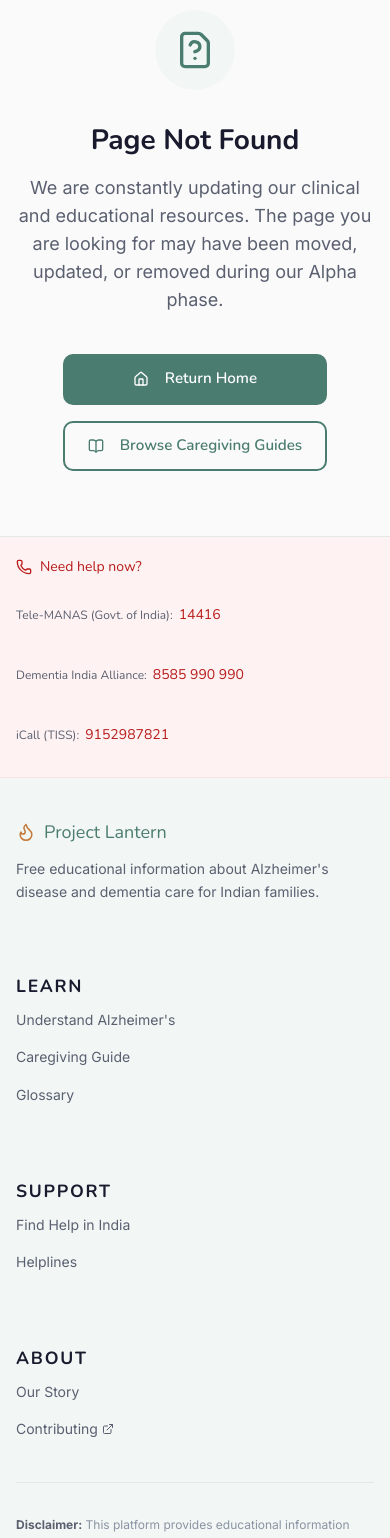
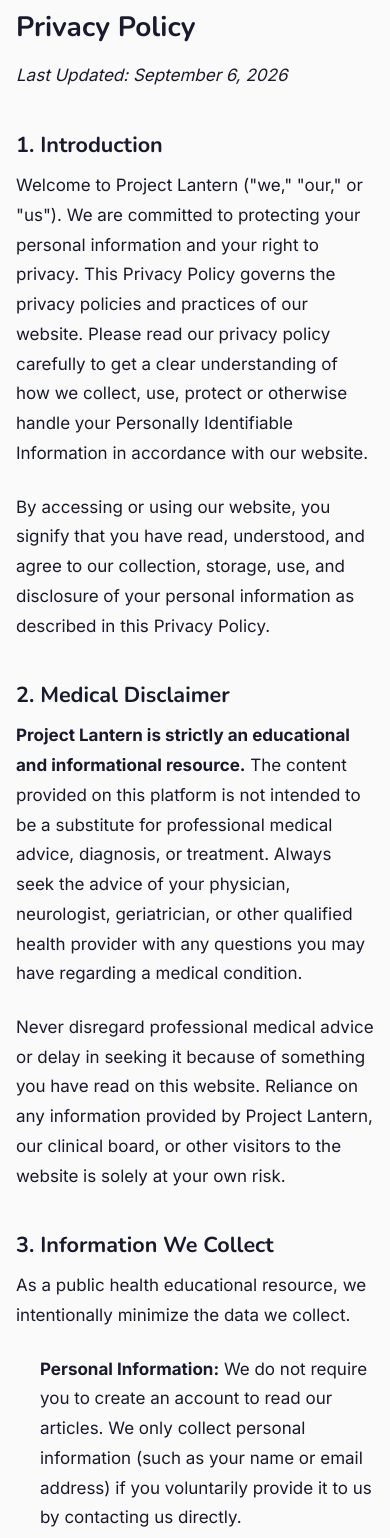
Before and after one commit to Shivalik-Capital/project-lantern, a Next.js app: page /privacy in a window 390 px wide. Before the commit this address had no page. Shown: the part 120-1658 px from the top of the page. Built offline with nearby package versions, Linux system fonts and the light colour scheme.

Commit message:
feat: add privacy policy, medically reviewed badges, and mobile viewport optimizations

```diff
--- a/app/layout.tsx
+++ b/app/layout.tsx
@@ -15,6 +15,13 @@
   variable: '--font-inter',
   display: 'swap',
 })
+
+export const viewport: import('next').Viewport = {
+  width: 'device-width',
+  initialScale: 1,
+  maximumScale: 1,
+  themeColor: '#4a7c6f',
+}
 
 export const metadata: Metadata = {
   title: {
--- /dev/null
+++ b/app/privacy/page.tsx
@@ -0,0 +1,81 @@
+import type { Metadata } from 'next'
+
+export const metadata: Metadata = {
+  title: 'Privacy Policy',
+  description: 'Privacy Policy and Terms of Use for Project Lantern.',
+}
+
+export default function PrivacyPolicyPage() {
+  return (
+    <div className="container-layout py-16 md:py-24">
+      <div className="content-column">
+        <h1 className="text-3xl md:text-5xl font-sans font-800 text-text leading-tight mb-8">
+          Privacy Policy
+        </h1>
+
+        <div className="prose max-w-none">
+          <p className="text-text-muted italic mb-10">Last Updated: September 6, 2026</p>
+
+          <h2>1. Introduction</h2>
+          <p>
+            Welcome to Project Lantern ("we," "our," or "us"). We are committed to protecting your personal information and your right to privacy. This Privacy Policy governs the privacy policies and practices of our website. Please read our privacy policy carefully to get a clear understanding of how we collect, use, protect or otherwise handle your Personally Identifiable Information in accordance with our website.
+          </p>
+          <p>
+            By accessing or using our website, you signify that you have read, understood, and agree to our collection, storage, use, and disclosure of your personal information as described in this Privacy Policy.
+          </p>
+
+          <h2>2. Medical Disclaimer</h2>
+          <p>
+            <strong>Project Lantern is strictly an educational and informational resource.</strong> The content provided on this platform is not intended to be a substitute for professional medical advice, diagnosis, or treatment. Always seek the advice of your physician, neurologist, geriatrician, or other qualified health provider with any questions you may have regarding a medical condition.
+          </p>
+          <p>
+            Never disregard professional medical advice or delay in seeking it because of something you have read on this website. Reliance on any information provided by Project Lantern, our clinical board, or other visitors to the website is solely at your own risk.
+          </p>
+
+          <h2>3. Information We Collect</h2>
+          <p>
+            As a public health educational resource, we intentionally minimize the data we collect.
+          </p>
+          <ul>
+            <li><strong>Personal Information:</strong> We do not require you to create an account to read our articles. We only collect personal information (such as your name or email address) if you voluntarily provide it to us by contacting us directly.</li>
+            <li><strong>Usage Data:</strong> We may automatically collect non-personally identifiable information when you visit, use, or navigate the site. This information does not reveal your specific identity (like your name or contact information) but may include device and usage information, such as your IP address, browser and device characteristics, operating system, referring URLs, and information about how and when you use our website. We use this information strictly to maintain the security and operation of our website, and for our internal analytics and reporting purposes.</li>
+          </ul>
+
+          <h2>4. How We Use Your Information</h2>
+          <p>
+            We use the information we collect or receive:
+          </p>
+          <ul>
+            <li>To facilitate your use of the website and ensure it is functioning optimally.</li>
+            <li>To respond to your inquiries and offer support.</li>
+            <li>To monitor and analyze usage and trends to improve your experience.</li>
+          </ul>
+
+          <h2>5. Sharing of Your Information</h2>
+          <p>
+            We will not share, sell, rent, or trade your personal information with third parties for their commercial purposes. We may share your information only in the following situations:
+          </p>
+          <ul>
+            <li><strong>Legal Obligations:</strong> We may disclose your information where we are legally required to do so in order to comply with applicable law, governmental requests, a judicial proceeding, court order, or legal process.</li>
+            <li><strong>Vital Interests and Legal Rights:</strong> We may disclose your information where we believe it is necessary to investigate, prevent, or take action regarding potential violations of our policies, suspected fraud, situations involving potential threats to the safety of any person and illegal activities, or as evidence in litigation in which we are involved.</li>
+          </ul>
+
+          <h2>6. Data Security</h2>
+          <p>
+            We have implemented appropriate technical and organizational security measures designed to protect the security of any personal information we process. However, please also remember that we cannot guarantee that the internet itself is 100% secure. Although we will do our best to protect your personal information, transmission of personal information to and from our website is at your own risk. You should only access the services within a secure environment.
+          </p>
+
+          <h2>7. Updates to This Policy</h2>
+          <p>
+            We may update this privacy policy from time to time. The updated version will be indicated by an updated "Revised" date and the updated version will be effective as soon as it is accessible. We encourage you to review this privacy policy frequently to be informed of how we are protecting your information.
+          </p>
+
+          <h2>8. Contact Us</h2>
+          <p>
+            If you have questions or comments about this policy or our privacy practices, please contact us through our public GitHub repository or email us directly if you have been provided with contact information.
+          </p>
+        </div>
+      </div>
+    </div>
+  )
+}
--- a/app/understand/[slug]/page.tsx
+++ b/app/understand/[slug]/page.tsx
@@ -1,7 +1,7 @@
 import type { Metadata } from 'next'
 import { notFound } from 'next/navigation'
 import Link from 'next/link'
-import { ArrowLeft, Clock, Calendar, User, ExternalLink, ShieldAlert } from 'lucide-react'
+import { ArrowLeft, Clock, Calendar, User, ExternalLink, ShieldCheck } from 'lucide-react'
 import { DisclaimerBanner } from '@/components/layout/DisclaimerBanner'
 
 import { articles } from '@/.velite'
@@ -59,6 +59,12 @@
               )}
               {article.status === 'under-review' && (
                 <span className="tag tag-amber">Under clinical review by SCARF India</span>
+              )}
+              {article.status === 'published' && (
+                <span className="inline-flex items-center gap-1.5 px-3 py-1 bg-green-50 text-green-700 border border-green-200 rounded-full font-sans font-700 text-xs tracking-wide uppercase shadow-sm">
+                  <ShieldCheck className="w-3.5 h-3.5" />
+                  Medically Reviewed
+                </span>
               )}
             </div>
 
--- a/components/layout/Footer.tsx
+++ b/components/layout/Footer.tsx
@@ -27,6 +27,7 @@
     heading: 'About',
     links: [
       { label: 'Our Story', href: '/about' },
+      { label: 'Privacy Policy', href: '/privacy' },
       { label: 'Contributing', href: 'https://github.com', external: true },
     ],
   },
@@ -121,7 +122,7 @@
             <strong className="text-text-muted">Disclaimer:</strong> This platform provides educational information only.
             It does not constitute medical advice, diagnosis or treatment.
             Always consult a qualified healthcare professional for medical concerns.
-            All articles on this site are marked as draft and have not yet been medically reviewed.
+            All articles on this site marked as 'Published' have been medically reviewed by our Clinical Board.
           </p>
           <div className="flex flex-col sm:flex-row sm:items-center sm:justify-between gap-2 text-xs text-text-subtle">
             <p>© {currentYear} Project Lantern. Code: MIT licence. Content: CC BY 4.0.</p>
--- a/components/layout/Header.tsx
+++ b/components/layout/Header.tsx
@@ -38,8 +38,8 @@
           <Link href="/clinical-board" aria-label="Learn about our Clinical Board" className="text-sm font-600 text-text-muted hover:text-primary transition-colors flex items-center gap-1.5">
             <Users className="w-4 h-4" aria-hidden="true" /> Clinical Board
           </Link>
-          <Link href="/understand" aria-label="Read Draft Articles" className="text-sm font-600 text-text-muted hover:text-primary transition-colors flex items-center gap-1.5">
-            <Heart className="w-4 h-4" aria-hidden="true" /> Draft Articles
+          <Link href="/understand" aria-label="Read Articles" className="text-sm font-600 text-text-muted hover:text-primary transition-colors flex items-center gap-1.5">
+            <Heart className="w-4 h-4" aria-hidden="true" /> Articles
           </Link>
           <Link href="/find-help" aria-label="Find Resources and Help" className="text-sm font-600 text-text-muted hover:text-primary transition-colors flex items-center gap-1.5">
             <MapPin className="w-4 h-4" aria-hidden="true" /> Resources
@@ -83,7 +83,7 @@
             <Users className="w-5 h-5 text-primary" /> Clinical Board
           </Link>
           <Link href="/understand" onClick={toggleMenu} className="block text-base font-600 text-text hover:text-primary flex items-center gap-2">
-            <Heart className="w-5 h-5 text-primary" /> Draft Articles
+            <Heart className="w-5 h-5 text-primary" /> Articles
           </Link>
           <Link href="/find-help" onClick={toggleMenu} className="block text-base font-600 text-text hover:text-primary flex items-center gap-2">
             <MapPin className="w-5 h-5 text-primary" /> Resources
```
